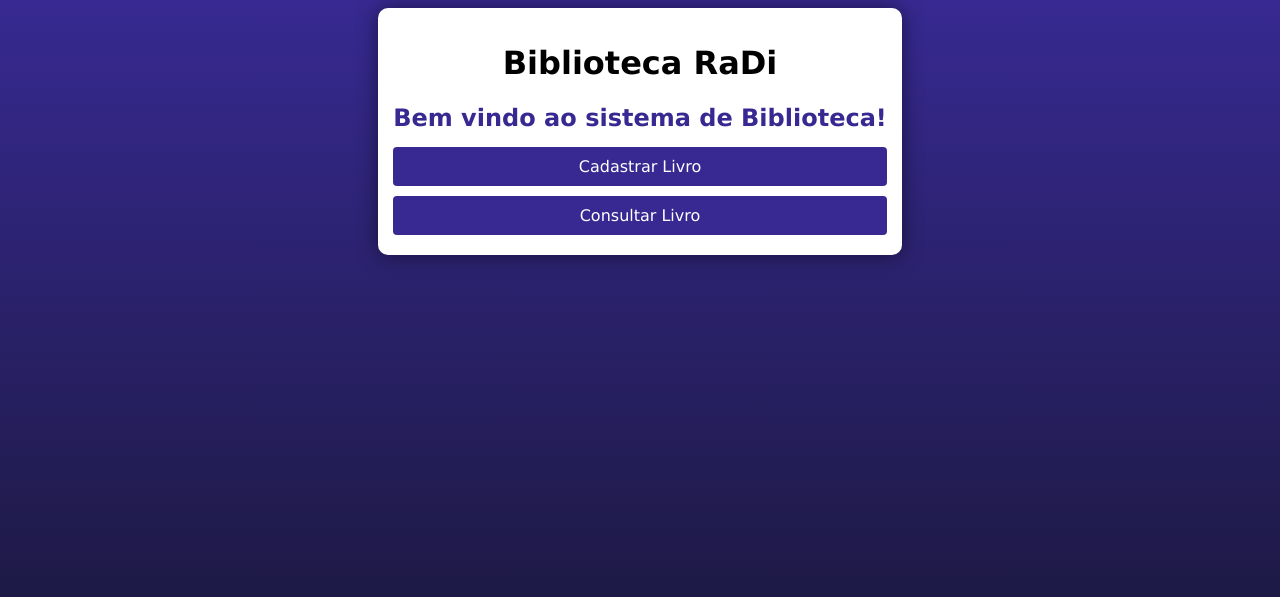
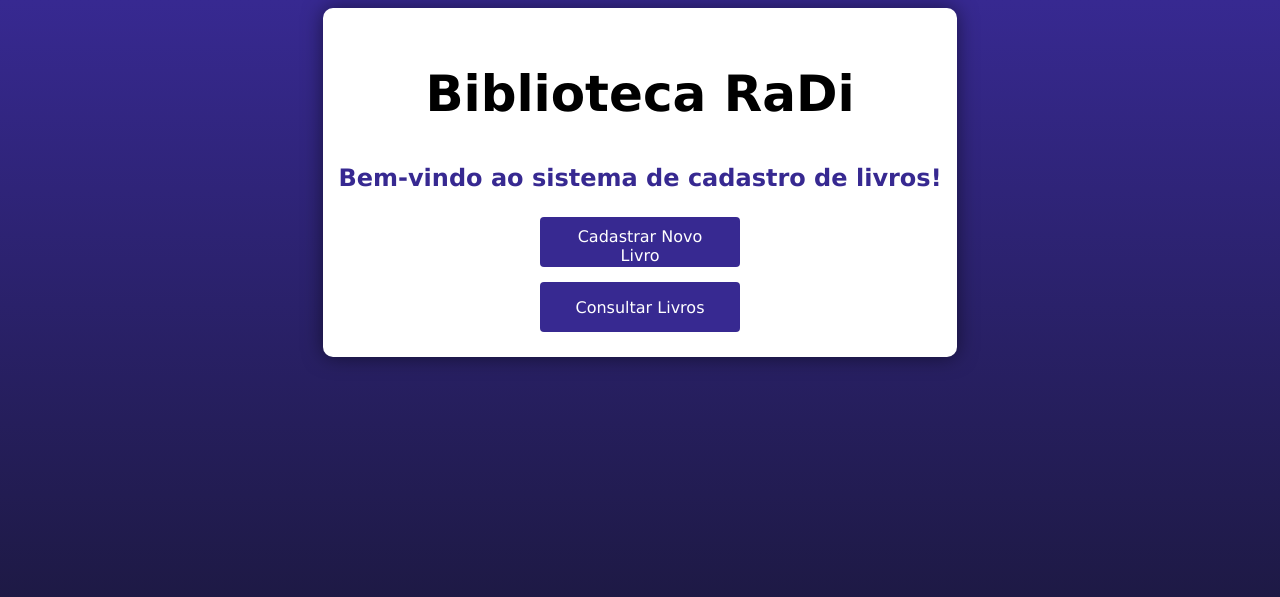
Before and after one commit to Rafaellincon2022/meu_sistema, a PHP site: page / in a window 1280 px wide. Shown: the top 597 px of the page. Run offline with PHP 8.4, Linux system fonts and the light colour scheme.

Commit message:
Novas Modificações
Inclusão de categorias dos livros

```diff
--- a/cadastro.php
+++ b/cadastro.php
@@ -17,6 +17,7 @@
             $livro = $_POST['nome_livro'] ?? '';
             $autor = $_POST['nome_autor'] ?? '';
             $editora = $_POST['nome_editora'] ?? '';
+            $categoria = $_POST['nome_categoria'] ?? '';
             $data = date('Y-m-d'); //date('d/m/Y')
 
             /*print "<p>O livro cadastrado foi:</p>";
@@ -38,9 +39,9 @@
                     print "<p>O livro <strong>$livro</strong> já existe!</p>";
                 } else {
                     // O livro não existe, realiza a inclusão
-                    $sql_inserir = "INSERT INTO livros (nome_livro, nome_autor, nome_editora, data_cadastro) VALUES (?, ?, ?, ?)";
+                    $sql_inserir = "INSERT INTO livros (nome_livro, nome_autor, nome_editora, nome_categoria, data_cadastro) VALUES (?, ?, ?, ?, ?)";
                     $stmt_inserir = $conexao->prepare($sql_inserir);
-                    $stmt_inserir->bind_param("ssss", $livro, $autor, $editora, $data);
+                    $stmt_inserir->bind_param("sssss", $livro, $autor, $editora, $categoria, $data);
                     $stmt_inserir->execute();
                     $stmt_inserir->close();
 
--- a/index.php
+++ b/index.php
@@ -8,11 +8,14 @@
     <title>Tela Inicial</title>
 </head>
 <body>
-    <main>
-        <h1 style="text-align: center;">Biblioteca RaDi</h1>
-        <h2>Bem vindo ao sistema de Biblioteca!</h2>
-        <button onclick="window.location.href='tela_cadastro.php'">Cadastrar Livro</button>
-        <button onclick="window.location.href='tela_consulta.php'">Consultar Livro</button>
-    </main>
+    <section>
+        <h1 style="text-align: center; font-size: 50px">Biblioteca RaDi</h1>
+        <h2>Bem-vindo ao sistema de cadastro de livros!</h2>
+        <div class="welcome-buttons">
+            <button onclick="window.location.href='tela_cadastro.php'">Cadastrar Novo Livro</button>
+            <button onclick="window.location.href='tela_consulta.php'">Consultar Livros</button>
+        </div>
+    </section>
+
 </body>
 </html>
--- a/style.css
+++ b/style.css
@@ -225,3 +225,34 @@ input[type=radio] + label, input[type=checkbox] + label {
     font-size: 1em;
     background-color: rgba(0, 0, 0, 0);
 }
+
+/* Minha parte de estilização */
+/* BOTÕES TELA */
+
+.welcome-buttons {
+    display: flex;
+    flex-direction: column;
+    align-items: center;
+    margin-top: 20px;
+}
+
+.welcome-buttons button {
+    width: 200px;
+    height: 50px;
+    margin-bottom: 10px;
+}
+
+/* LINHAS TABELAS */
+
+table {
+    border-collapse: collapse;
+}
+
+table th, table td {
+    padding: 8px;
+    border-bottom: 1px solid #ddd;
+}
+
+table td {
+    border-right: 1px solid #ddd;
+}
--- a/tela_consulta.php
+++ b/tela_consulta.php
@@ -24,6 +24,8 @@
             <input type="text" name="consultar_autor" id="consulta_autor">
             <label for="consulta_livro">Pesquisar Editora</label>
             <input type="text" name="consultar_editora" id="consulta_editora">
+            <label for="consulta_livro">Pesquisar Categoria</label>
+            <input type="text" name="consultar_categoria" id="consulta_categoria">
             <input type="submit" name="botao_pesquisar" value="Pesquisar">
         </form>
         <button onclick="window.location.href = 'index.php'">Retornar à página inicial</button>
```
Also changed, not shown: resultado_pesquisa.php (+25 -1 lines), tela_cadastro.php (+10 -0 lines).
